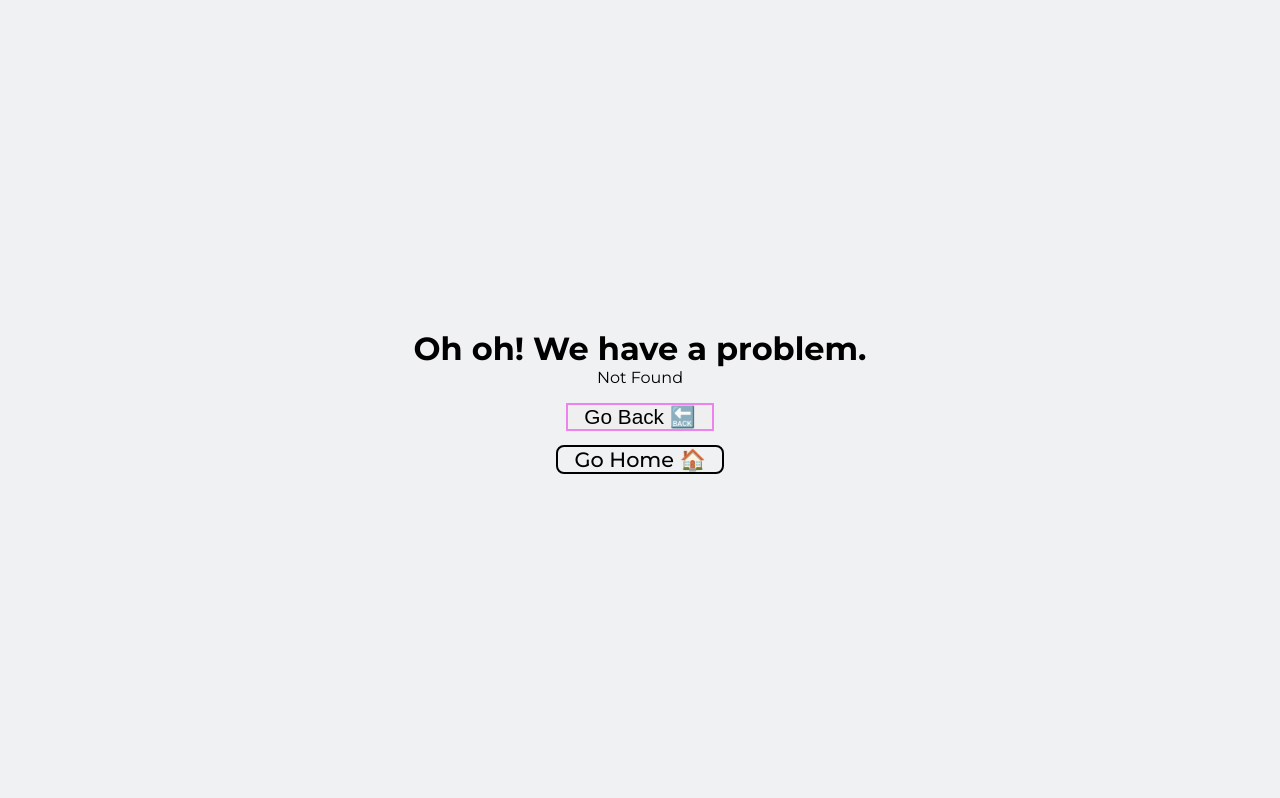
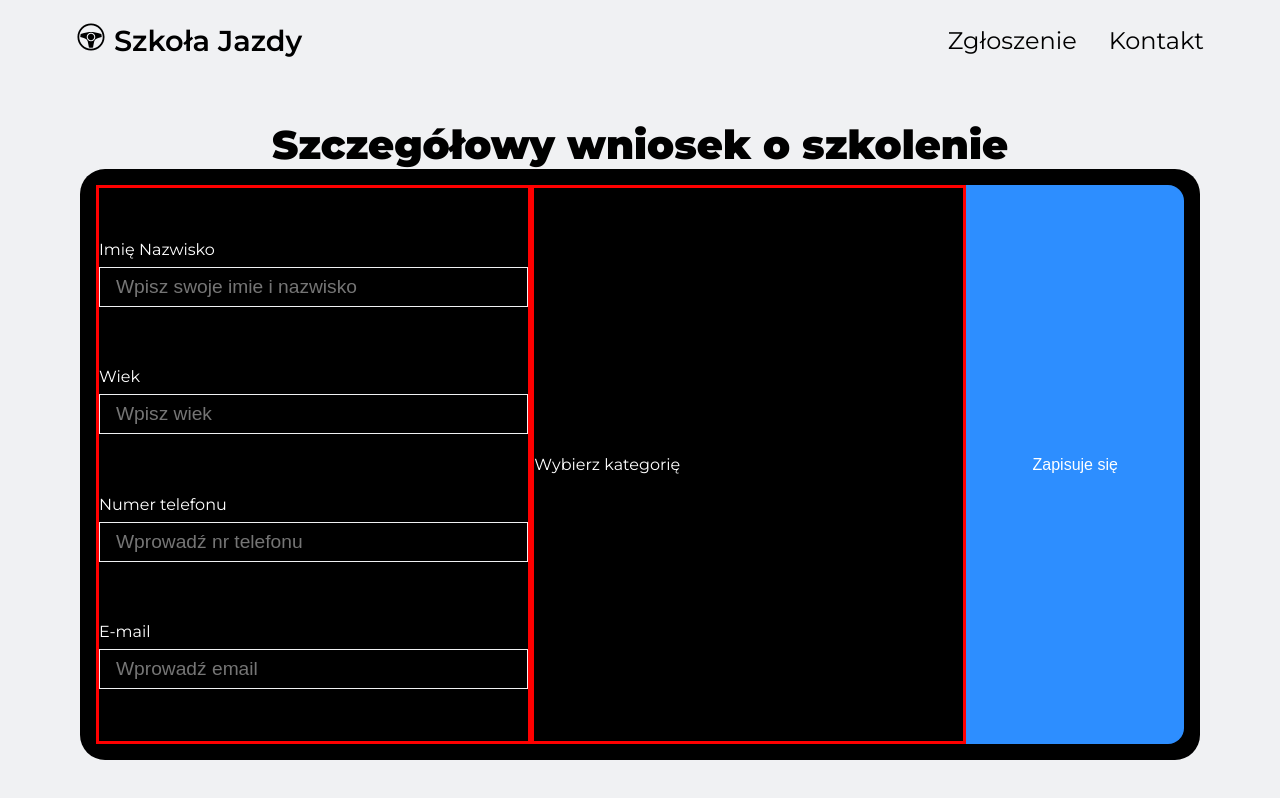
Before and after one commit to ajarek/react-103-vite-driving-school-Router-v6.14.2, a React (Vite) app: page /zgloszenie in a window 1280 px wide. Before the commit this address had no page. Built offline with nearby package versions, Linux system fonts and the light colour scheme.

Commit message:
added component Registration

```diff
--- a/src/App.jsx
+++ b/src/App.jsx
@@ -4,6 +4,7 @@ export const AppContext = createContext()
 
 import Main from './layouts/Main/Main'
 import Home from './pages/Home/Home'
+import Registration from './pages/Registration/Registration'
 import Contact from './pages/Contact/Contact'
 import Error from './pages/Error/Error'
 
@@ -20,6 +21,11 @@ const router = createBrowserRouter([
       },
 
 
+      {
+        path: '/zgloszenie',
+        element: <Registration />,
+        errorElement: <Error />,
+      },
       {
         path: '/kontakt',
         element: <Contact />,
--- /dev/null
+++ b/src/components/FormRegistration/FormRegistration.css
@@ -0,0 +1,60 @@
+.form-registration {
+  width: 100%;
+  height: 100%;
+  display: grid;
+  grid-template-columns:2fr 2fr 1fr ;
+  background-color: var(--black);
+  border-radius: 25px;
+  padding: 16px;
+}
+.form-registration-wrapper{
+  border: solid red;
+  display: flex;
+  flex-direction: column;
+  justify-content: space-evenly;
+}
+.form-registration .wrapper-input {
+  width: 100%;
+  position: relative;
+  display: flex;
+  flex-direction: column;
+  align-items: start;
+}
+.form-registration label {
+  color: var(--white);
+  margin: 8px 0;
+}
+.form-registration input {
+  width: 100%;
+  height: 40px;
+  padding: 1rem;
+  font-size: 1.2rem;
+  outline: none;
+  border: 1px solid var(--grey);
+  background-color: var(--black);
+  color: var(--white);
+  user-select: none;
+  margin-bottom: 0.5rem;
+}
+.form-registration input:focus {
+  background-color: var(--black);
+}
+.form-registration input[type='submit'] {
+  color: var(--white);
+  width: 100%;
+  height: 100%;
+  font-size: 1rem;
+  padding: 0;
+  border: none;
+  cursor: pointer;
+  transition: all 0.2s ease-in-out;
+  background-color: var(--blue-light);
+  border-top-right-radius: 16px;
+  border-bottom-right-radius: 16px;
+}
+.form-registration input[type='submit']:hover {
+  background-color: var(--blue);
+}
+.form-registration p {
+  color: var(--red);
+}
--- /dev/null
+++ b/src/components/FormRegistration/FormRegistration.jsx
@@ -0,0 +1,79 @@
+import { useForm } from 'react-hook-form'
+import { yupResolver } from '@hookform/resolvers/yup'
+import * as yup from 'yup'
+import './FormRegistration.css'
+
+export const FormRegistration = ({ onSubmit }) => {
+  const schema = yup.object().shape({
+    name: yup.string().required('Pole jest wymagane!'),
+    age: yup.number().min(18).max(99).required('Pole jest wymagane!'),
+    phone: yup.string().required('Pole jest wymagane!'),
+    email: yup.string().email().required('Pole jest wymagane!'),
+
+  })
+
+  const {
+    register,
+    handleSubmit,
+    formState: { errors },
+  } = useForm({
+    resolver: yupResolver(schema),
+  })
+
+  return (
+    <form
+      className='form-registration'
+      onSubmit={handleSubmit(onSubmit)}
+    >
+    <div className="form-registration-wrapper">
+    <div className='wrapper-input'>
+      <label htmlFor='name'>Imię Nazwisko</label>
+      <input
+        type='phone'
+        placeholder='Wpisz swoje imie i nazwisko'
+        {...register('name')}
+      />
+      <p>{errors?.name?.message}</p>
+      </div>
+      <div className='wrapper-input'>
+      <label htmlFor='age'>Wiek</label>
+      <input
+        type='number'
+        placeholder='Wpisz wiek'
+        {...register('age')}
+      />
+      <p>{errors?.age?.message}</p>
+      </div>
+      <div className='wrapper-input'>
+      <label htmlFor='phone'>Numer telefonu</label>
+      <input
+        type='phone'
+        placeholder='Wprowadź nr telefonu'
+        {...register('phone')}
+      />
+      <p>{errors?.phone?.message}</p>
+      </div>
+      <div className='wrapper-input'>
+      <label htmlFor='email'>E-mail</label>
+      <input
+        type='email'
+        placeholder='Wprowadź email'
+        {...register('email')}
+      />
+      <p>{errors.email?.message}</p>
+      </div>
+      </div>
+      <div className="form-registration-wrapper">
+      <div className='wrapper-input'>
+      <label htmlFor='email'>Wybierz kategorię</label>
+        </div>
+      </div>
+      <div className="submit-wrapper">
+      <input
+        type='submit'
+        value='Zapisuje się'
+      />
+      </div>
+    </form>
+  )
+}
--- a/src/components/Nav/Nav.jsx
+++ b/src/components/Nav/Nav.jsx
@@ -25,6 +25,12 @@ const Nav = () => {
 
 
 
+        <Link
+          className='link link-text'
+          to={'/zgloszenie'}
+        >
+          Zgłoszenie
+        </Link>
         <Link
           className='link link-text'
           to={'/kontakt'}
--- a/src/layouts/Main/Main.css
+++ b/src/layouts/Main/Main.css
@@ -1,6 +1,8 @@
 .main-layout {
   width: 100%;
+  min-height: 100vh;
   display: flex;
   flex-direction: column;
   align-items: center;
+  justify-content: flex-start;
 }
--- /dev/null
+++ b/src/pages/Registration/Registration.css
@@ -0,0 +1,13 @@
+.registration{
+  width: 100%;
+  height:calc(100vh - 80px);
+  display: flex;
+  flex-direction: column;
+  align-items: center;
+  justify-content: flex-start;
+  padding:  40px;
+}
+.registration h1{
+  font-size: 2.5rem;
+  font-weight: 900;
+}
--- /dev/null
+++ b/src/pages/Registration/Registration.jsx
@@ -0,0 +1,12 @@
+import './Registration.css'
+import {FormRegistration} from '../../components/FormRegistration/FormRegistration'
+const Registration = () => {
+  return (
+    <div className='registration'>
+      <h1>Szczegółowy wniosek o szkolenie</h1>
+      <FormRegistration/>
+    </div>
+  )
+}
+
+export default Registration
```
